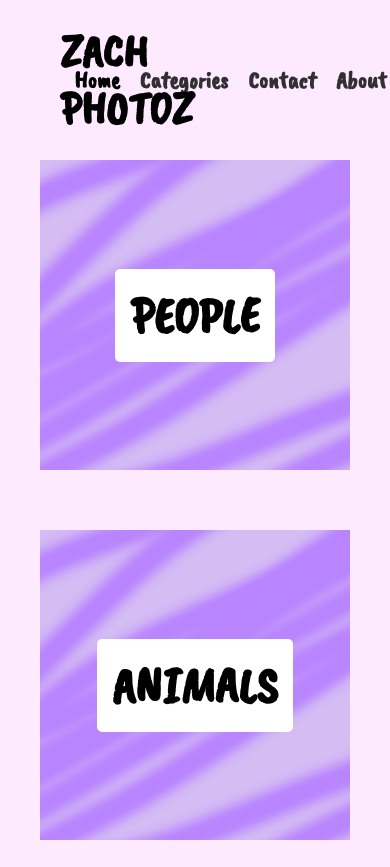
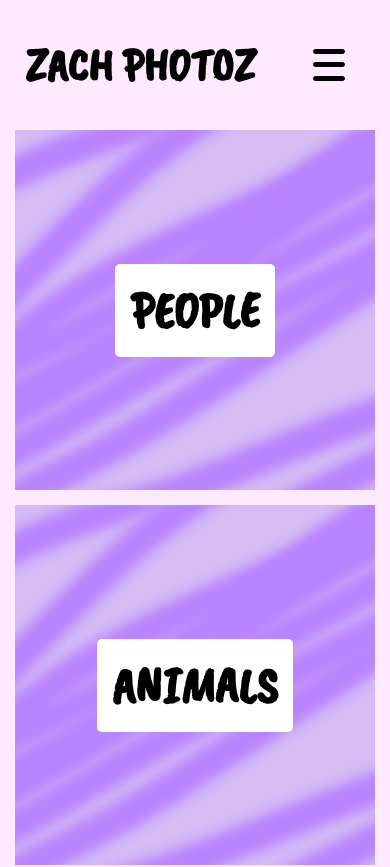
Before and after one commit to clbutl/zach-photoz-v3, a React (Create React App) app: page /#/ in a window 390 px wide. Shown: the top 867 px of the page. Built offline with nearby package versions, Linux system fonts and the light colour scheme.

Commit message:
moved navbar to its own component and worked on navbar mobile view

```diff
--- a/src/components/Header/index.js
+++ b/src/components/Header/index.js
@@ -1,28 +1,12 @@
 import React, { useState } from "react";
 import { Link } from "react-router-dom";
+import NavBar from "../Nav";
 import './styles.css';
 
 const Header = () => {
+  const [currentNav, changeNav] = useState(true)
   document.title = 'Zach Photoz'
-  const [currentHash, changeHash] = useState(document.location.hash)
-  const [activeCategories, changeActiveCategories] = useState(false)
-  const [currentNav, changeNav] = useState(true)
 
-  // Changes Page Backend Value Based on Navigation Link Clicked
-  const changePage = (e) => {
-    if (e.target.id === "1" || e.target.id === 'nav1') {
-      changeHash('/')
-      return;
-    } else if (e.target.id === 'nav3') {
-      changeHash('/contact')
-      return;
-    } changeHash('/about')
-  }
-
-  // Toggles Category Navigation Visability
-  const changeCategoryNav = () => {
-    changeActiveCategories(!activeCategories)
-  }
 
   // Toggles Mobile Navigation
   const navigationChange = () => {
@@ -30,70 +14,35 @@
   }
 
   return (
+    <div>
       <header>
         {/* Top Left Logo */}
         <div className="logo-name-div">
           <Link className="logo-nav" to='/'>
-          <h1 id="1" onClick={changePage}>ZACH PHOTOZ</h1>
+            <h1 id="1" >
+              ZACH PHOTOZ
+            </h1>
           </Link>
         </div>
 
+
+        <div className='desktop-nav'>
+          <NavBar/>
+        </div>
+
         {/* Mobile Dropdown */}
-      <div className="navigation-dropdown" onClick={navigationChange}>
+        <div className="navigation-dropdown hide-drop" onClick={navigationChange}>
           <div id={currentNav ? '' : 'nav-dropdown-1'}></div>
           <div id={currentNav ? '' : 'nav-dropdown-2'}></div>
           <div id={currentNav ? '' : 'nav-dropdown-3'}></div>
         </div>
 
-      {/* Main Nav */}
-      <nav>
-        <Link className={activeCategories ? "hidden nav-links" : "not-hidden nav-links"} to='/'>
-          <h2 id="nav1" onClick={changePage} className={currentHash === '#/' || currentHash === '/' || !currentHash ? "active" : "inactive"}>Home</h2>
-        </Link>
-        <h2 id="nav2" onClick={changeCategoryNav} className={activeCategories ? "active-categories nav-links" : "inactive-categories nav-links"}>
-          Categories
-        </h2>
-        <Link className={activeCategories ? "hidden nav-links" : "not-hidden nav-links"} to='/contact'>
-          <h2 id="nav3" onClick={changePage} className={currentHash === '/contact' || currentHash === '#/contact' ? "active" : "inactive"}>Contact</h2>
-        </Link>
-        <Link className={activeCategories ? "hidden nav-links" : "not-hidden nav-links"} to='/about'>
-          <h2 id="nav4" onClick={changePage} className={currentHash === '/about' || currentHash === '#/about' ? "active" : "inactive"}>About</h2>
-        </Link>
-
-
-
-        {/* Categories */}
-        <div className={activeCategories ? "active-dropdown-div" : "dropdown-div"}>
-          <h2 className={activeCategories ? "active-drop nav-links" : "hidden-drop nav-links"}>
-            People
-          </h2>
-          <h2 className={activeCategories ? "active-drop nav-links" : "hidden-drop nav-links"}>
-            Animals
-          </h2>
-          <h2 className={activeCategories ? "active-drop nav-links" : "hidden-drop nav-links"}>
-            Sports
-          </h2>
-          <h2 className={activeCategories ? "active-drop nav-links" : "hidden-drop nav-links"}>
-            Street
-          </h2>
-          <h2 className={activeCategories ? "active-drop nav-links" : "hidden-drop nav-links"}>
-            Cars
-          </h2>
-          <h2 className={activeCategories ? "active-drop nav-links" : "hidden-drop nav-links"}>
-            Nature
-          </h2>
+        <div className="mobile-menu">
+          <p>hji</p>
         </div>
-      </nav>
-
-
-      {/* <div className="mobile-dropdown" onClick={navigationChange}>
-        <div id={currentNav ? '' : 'nav-dropdown-1'}></div>
-        <div id={currentNav ? '' : 'nav-dropdown-2'}></div>
-        <div id={currentNav ? '' : 'nav-dropdown-3'}></div>
-      </div> */}
-
 
       </header>
+    </div>
   )
 }
 
--- a/src/components/Header/styles.css
+++ b/src/components/Header/styles.css
@@ -19,14 +19,6 @@
   padding: 25px 50px;
   font-family: caveat brush;
   background-color: rgb(253, 234, 255);
-} header nav {
-  display: flex;
-  font-size: 16px;
-  width: 70%;
-  justify-content: right;
-} .nav-links {
-  text-decoration: none;
-  color: black;
 } .logo-name-div {
   margin-left: 10px;
 } .logo-name-div h1 {
@@ -42,117 +34,75 @@
 /* Cursor Pointer for Header Items */
 .logo-name-div:hover {
   cursor: pointer;
-} header nav h2:hover {
-  cursor: pointer;
 }
 
-/* Active/Inactive Navigation Links/Category Transition */
-.active {
-  opacity: 1;
-} .inactive {
-  opacity: .8;
-  transition-duration: 300ms;
-} .inactive:hover, .inactive-categories:hover {
-  opacity: 1;
-  transition: opacity 300ms ease;
-} .inactive-categories {
-  opacity: .8;
-  translate: 0;
-  transition: translate 1500ms ease;
-  transition: opacity 300ms ease;
-} .active-categories {
-  opacity: 1;
-  position: relative;
-  transition-duration: 1500ms;
-  translate: -31vw;
-  color: black;
-} .not-hidden {
-  transition-delay: 600ms;
-  transition-duration: 100ms;
-}
-
-
-/* Category Visability and Transition */
-.hidden-drop {
-  height: 0;
-  width: 0;
-  overflow: hidden;
-  translate: 43vw;
-} .active-drop {
-  opacity: .8;
-  position: relative;
-  translate: -31vw;
-  transition: translate 1500ms ease;
-} .active-drop:hover {
-  opacity: 1;
-} .dropdown-div {
-  height: 0;
-  width: 0;
-  overflow: hidden;
-  display: flex;
-} .active-dropdown-div {
-  display: flex;
-}
-
-
-
 /* Mobile Dropdown */
-.mobile-dropdown {
+.navigation-dropdown {
   position: absolute;
-  top: 0;
-  right: 20px;
-  display: flex;
+  display: none;
   justify-content: space-around;
   flex-direction: column;
-  min-height: 65px;
+  height: 40px;
   margin-top: 10px;
-  padding: 0 10px;
+  padding: 0;
+  margin: 0;
   transition-duration: 300ms;
-} .mobile-dropdown div {
-  display: none;
+  top: 55px;
+  right: 55px;
+} .navigation-dropdown div {
   border: 1px solid black;
-  width: 60px;
-  height: 8px;
+  width: 30px;
+  height: 3px;
   background-color: black;
   border-radius: 10px;
   transition-duration: 300ms;
 } #nav-dropdown-1 {
-  transform: rotate(0.125turn) translate(17px, 17px);
+  transform: rotate(0.125turn) translate(12px, 12px);
   transition-duration: 300ms;
   margin-top: -12px;
 } #nav-dropdown-2 {
   display: none;
   transition-duration: 300ms;
 } #nav-dropdown-3 {
-  transform: rotate(-0.125turn) translate(5px, -5px);
+  transform: rotate(-0.125turn) translate(2px, -2px);
   transition-duration: 300ms;
   margin-top: -12px;
 }
 
 
-/* Different Screen Views for Navigation Menu */
-@media screen and (max-width: 1600px) {
-  .active-drop {
-    translate: -29vw;
-  } .active-categories {
-    translate: -29vw;
-  }
-} @media screen and (max-width: 1475px) {
-  .active-drop {
-    translate: -24vw;
-  } .active-categories {
-    translate: -24vw;
-  }
-} @media screen and (max-width: 1350px) {
-  .active-drop {
-    translate: -21vw;
-  } .active-categories {
-    translate: -21vw;
-  }
-} @media screen and (max-width: 1225px) {
-  .active-drop {
-    translate: -17vw;
-  } .active-categories {
-    translate: -17vw;
+.mobile-menu {
+  display: flex;
+  position: absolute;
+  width: 100%;
+  height: 100%;
+  top: 0;
+  left: 0;
+  background-color: white;
+  z-index: 9;
+  display: none;
+  height: 0;
+  width: 0;
+}
+
+
+@media screen and (max-width: 1150px) {
+  .desktop-nav {
+    display: none;
+    height: 0;
+    width: 0;
+    overflow: hidden;
+  } header {
+    justify-content: left;
+  } .navigation-dropdown {
+    display: flex;
   }
 }
+
+@media screen and (max-width: 550px) {
+  header {
+    padding: 10px 15px;
+  } .navigation-dropdown {
+    top: 45px;
+    right: 45px;
+  }
+}
--- /dev/null
+++ b/src/components/Nav/index.js
@@ -0,0 +1,90 @@
+import React, { useState } from "react";
+import { Link } from "react-router-dom";
+import './styles.css'
+import InstagramLogo from '../../assets/Instagram-logo-black.PNG'
+// import InstagramLogoColored from '../../assets/Instagram-logo-colored.png'
+
+const NavBar = (props) => {
+  const [currentHash, changeHash] = useState(document.location.hash)
+  const [activeCategories, changeActiveCategories] = useState(false)
+  // const [currentNav, changeNav] = useState(true)
+
+  // Changes Page Backend Value Based on Navigation Link Clicked
+  const changePage = (e) => {
+    if (e.target.id === "1" || e.target.id === 'nav1') {
+      changeHash('/')
+      return;
+    } else if (e.target.id === 'nav3') {
+      changeHash('/contact')
+      return;
+    } changeHash('/about')
+  }
+
+  // Toggles Category Navigation Visability
+  const changeCategoryNav = () => {
+    changeActiveCategories(!activeCategories)
+  }
+
+  // Toggles Mobile Navigation
+  // const navigationChange = () => {
+  //   changeNav(!currentNav)
+  // }
+
+  document.addEventListener('click', function() {
+    changeHash(document.location.hash)
+  })
+
+  return (
+
+    <nav>
+      {/* Main Nav */}
+        <Link className={activeCategories ? "hidden nav-links" : "not-hidden nav-links"} to='/'>
+          <h2 id="nav1" onClick={changePage} className={currentHash === '#/' || currentHash === '/' || !currentHash ? "active" : "inactive"}>Home</h2>
+        </Link>
+        <h2 id="nav2" onClick={changeCategoryNav} className={activeCategories ? "active-categories nav-links" : "inactive-categories nav-links"}>
+          Categories
+        </h2>
+        <Link className={activeCategories ? "hidden nav-links" : "not-hidden nav-links"} to='/contact'>
+          <h2 id="nav3" onClick={changePage} className={currentHash === '/contact' || currentHash === '#/contact' ? "active" : "inactive"}>Contact</h2>
+        </Link>
+        <Link className={activeCategories ? "hidden nav-links" : "not-hidden nav-links"} to='/about'>
+          <h2 id="nav4" onClick={changePage} className={currentHash === '/about' || currentHash === '#/about' ? "active" : "inactive"}>About</h2>
+        </Link>
+        <Link
+          target='_blank'
+          className={activeCategories ? "hidden nav-links" : "not-hidden nav-links instagram-logo"}
+          onClick={() => {
+            window.open('https://www.instagram.com/zach__photoz/', '_blank')
+          }}
+        >
+          <img className="instagram-link" height="24px" src={InstagramLogo} alt="instagram"/>
+        </Link>
+
+
+
+        {/* Categories */}
+        <div className={activeCategories ? "active-dropdown-div" : "dropdown-div"}>
+          <h2 className={activeCategories ? "active-drop nav-links" : "hidden-drop nav-links"}>
+            People
+          </h2>
+          <h2 className={activeCategories ? "active-drop nav-links" : "hidden-drop nav-links"}>
+            Animals
+          </h2>
+          <h2 className={activeCategories ? "active-drop nav-links" : "hidden-drop nav-links"}>
+            Sports
+          </h2>
+          <h2 className={activeCategories ? "active-drop nav-links" : "hidden-drop nav-links"}>
+            Street
+          </h2>
+          <h2 className={activeCategories ? "active-drop nav-links" : "hidden-drop nav-links"}>
+            Cars
+          </h2>
+          <h2 className={activeCategories ? "active-drop nav-links" : "hidden-drop nav-links"}>
+            Nature
+          </h2>
+        </div>
+      </nav>
+  )
+}
+
+export default NavBar;
--- a/src/pages/Contact/styles.css
+++ b/src/pages/Contact/styles.css
@@ -65,7 +65,6 @@
   margin: 10px 0;
   text-align: center;
 } .contact-bottom-links {
-  margin-top: 15px;
   display: flex;
   justify-content: center;
   flex-direction: column;
@@ -88,7 +87,7 @@
     flex-direction: column;
   } .first-last-div input {
     width: 80vw;
-  } .input-div input {
+  } .input-div input, .input-div textarea {
     width: 80vw;
   }
 }
--- a/src/pages/Home/index.js
+++ b/src/pages/Home/index.js
@@ -61,7 +61,7 @@
       </section>
       {/* Cars & Nature */}
       <section>
-        <article className="left-a">
+        <article className="left-a" to='/cars'>
           <motion.img className="article-img" onHoverEnd={fadeIn.imageHoverEnd} whileHover={fadeIn.imageHoverStart} initial={{opacity: 0}} animate={fadeIn.image} src={FillerHome} alt="cars"/>
           <motion.figcaption initial={{opacity: 0}} animate={fadeIn.caption}>CARS</motion.figcaption>
         </article>
--- a/src/pages/Home/styles.css
+++ b/src/pages/Home/styles.css
@@ -52,3 +52,19 @@
     margin-top: 60px;
   }
 }
+
+@media screen and (max-width: 550px) {
+  .main-home-div section {
+    padding: 0 20px 30px;
+  } .right-a {
+    margin-top: 30px;
+  }
+}
+
+@media screen and (max-width: 450px) {
+  .main-home-div section {
+    padding: 0 15px 15px;
+  } .right-a {
+    margin-top: 15px;
+  }
+}
```
Also changed, not shown: src/components/Nav/styles.css (added, +106 -0 lines), src/assets/Instagram-logo-black.PNG (added), src/assets/Instagram-logo-colored.png (added). Lines whose indentation alone changed are shown as unchanged.
